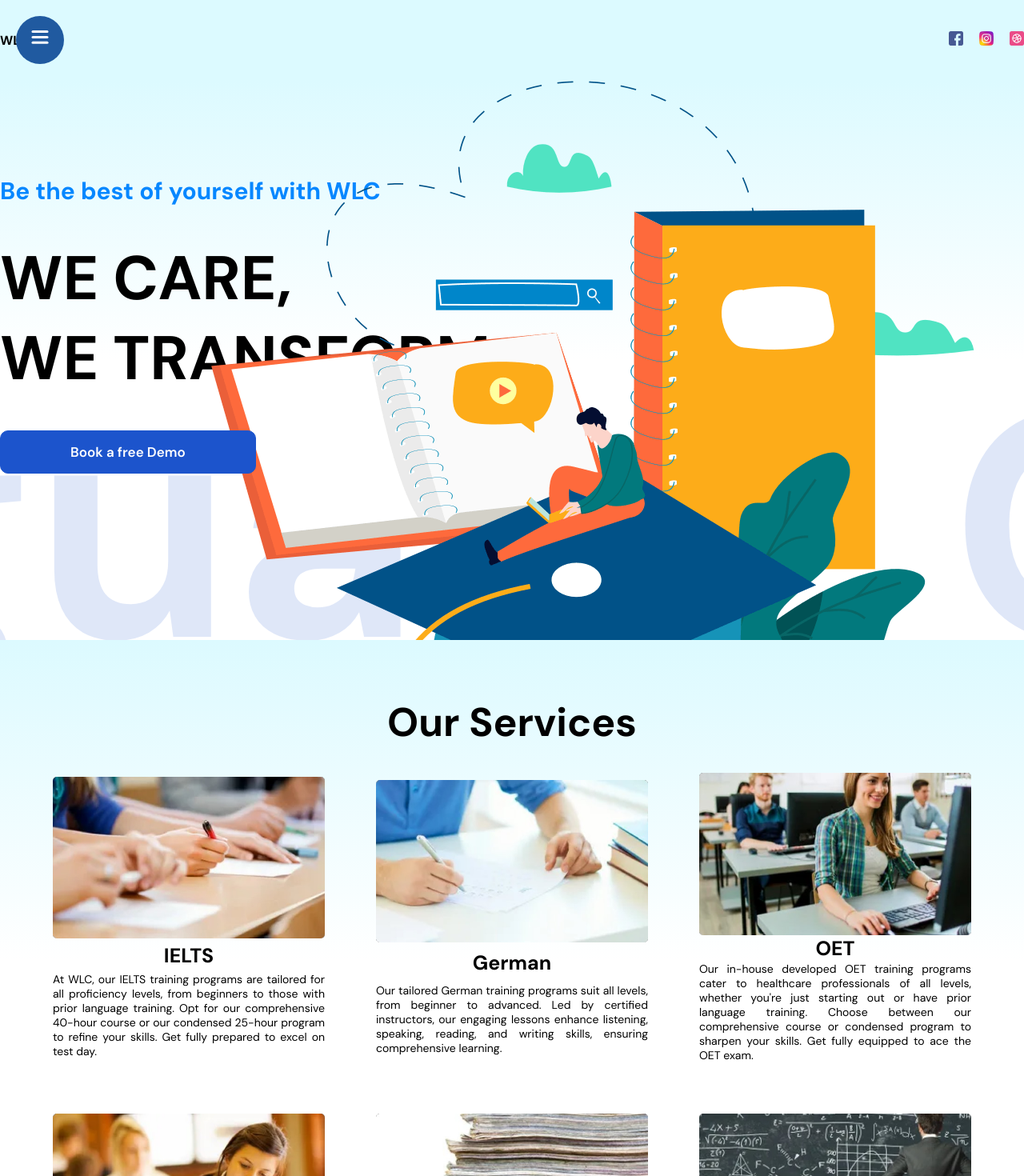
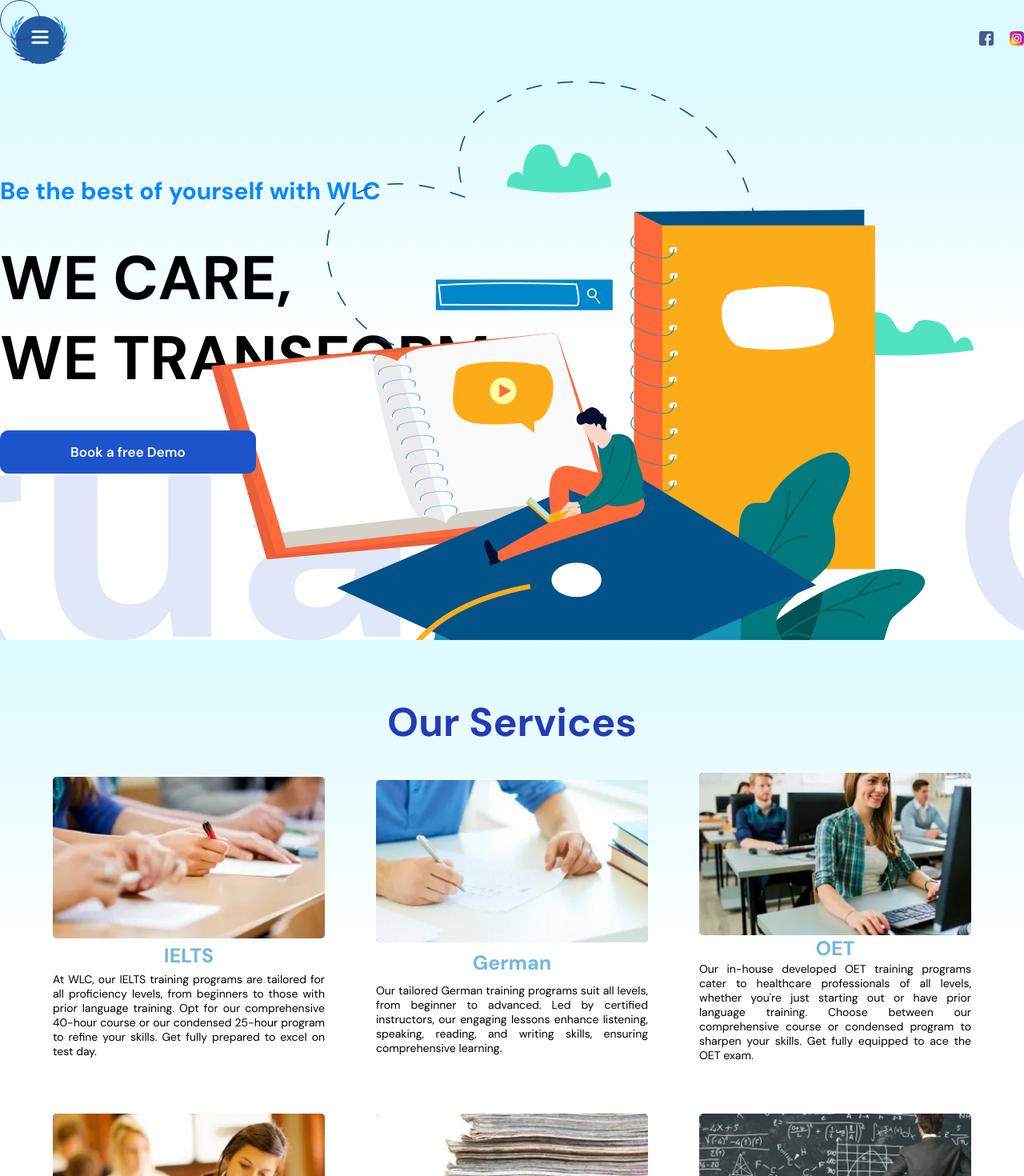
Before and after one commit to Wilfreeda/wlc-static, a React (Vite) app: page / in a window 1280 px wide. Shown: the top 1470 px of the page at 80% size. Built offline with nearby package versions, Linux system fonts and the light colour scheme.

Commit message:
Cursor, Form

```diff
--- a/package.json
+++ b/package.json
@@ -10,6 +10,7 @@
     "preview": "vite preview"
   },
   "dependencies": {
+    "@emailjs/browser": "^4.4.1",
     "framer-motion": "^10.16.4",
     "react": "18.2.0",
     "react-dom": "18.2.0",
--- a/src/App.jsx
+++ b/src/App.jsx
@@ -1,6 +1,7 @@
 import "./app.scss"
 import About from "./components/about/About";
 import Contact from "./components/contact/Contact";
+import Cursor from "./components/cursor/Cursor";
 import Hero from "./components/hero/Hero";
 import Navbar from "./components/navbar/Navbar";
 import Service from "./components/services/service";
@@ -8,6 +9,7 @@ import Service from "./components/services/service";
 const App = () => {
   return (
     <div>
+      <Cursor />
       <section id="Home">
         <Navbar />
         <Hero />
@@ -24,6 +26,8 @@ const App = () => {
       <section id="Contact Us">
         <Contact />
       </section>
+
+
     </div>
   );
 };
--- a/src/components/about/about.scss
+++ b/src/components/about/about.scss
@@ -7,7 +7,7 @@
         left: 0;
         padding-top: 50px;
         text-align: center;
-        color: orange;
+        color: #243BB7;
         font-size: 36px;
 
         .progressBar {
--- a/src/components/contact/Contact.jsx
+++ b/src/components/contact/Contact.jsx
@@ -1,95 +1,8 @@
-// import './contact.scss'
-// import { useRef, useState } from 'react'
-// import { motion, isInView } from 'framer-motion'
-
-
-// const varients = {
-//     initial: {
-//         y: 500,
-//         opacity: 0,
-//     },
-//     animate: {
-//         y: 0,
-//         opacity: 1,
-//         transition: {
-//             duration: 0.5,
-//             staggerChildren: 0.1,
-//         },
-//     },
-// }
-
-// const Contact = () => {
-//     const ref = useRef();
-//     const formRef = useRef();
-//     const [error, setError] = useState(false);
-//     const [success, setSuccess] = useState(false);
-
-//     const isInView = useInView(ref, { margin: "-100px" });
-
-//   return (
-//     <motion.div className='contact' ref={ref} variants={varients} initial="initial" whileInView="animate">
-//       <motion.div className="textContainer" variants={varients}>
-//         <motion.h1 variants={varients}>Contact Us</motion.h1>
-
-//         <motion.div className="item" variants={varients}>
-//             <h2>Mail</h2>
-//             <span>Email Address</span>
-//         </motion.div>
-
-//         <motion.div className="item" variants={varients}>
-//             <h2>Address</h2>
-//             <span>Address</span>
-//         </motion.div>
-
-//         <motion.div className="item" variants={varients}>
-//             <h2>Phone</h2>
-//             <span>0000000000</span>
-//         </motion.div>
-
-//       </motion.div>
-//       <div className="formContainer">
-//         <motion.div className="mailSVG" initial={{opacity: 1}} whileInView={{opacity: 0}} transition={{delay:3, duration: 1}}>
-//             <svg width="450px" height="450px" viewBox="0 0 32.666 32.666">
-//                 <motion.path
-//                     strokeWidth={0.2}
-//                     fill="none"
-//                     initial={{ pathLength: 0 }}
-//                     animate={isInView && { pathLength: 1 }}
-//                     transition={{ duration: 3 }}
-//                     d="M28.189,16.504h-1.666c0-5.437-4.422-9.858-9.856-9.858l-0.001-1.664C23.021,4.979,28.189,10.149,28.189,16.504z
-//                     M16.666,7.856L16.665,9.52c3.853,0,6.983,3.133,6.981,6.983l1.666-0.001C25.312,11.735,21.436,7.856,16.666,7.856z M16.333,0
-//                     C7.326,0,0,7.326,0,16.334c0,9.006,7.326,16.332,16.333,16.332c0.557,0,1.007-0.45,1.007-1.006c0-0.559-0.45-1.01-1.007-1.01
-//                     c-7.896,0-14.318-6.424-14.318-14.316c0-7.896,6.422-14.319,14.318-14.319c7.896,0,14.317,6.424,14.317,14.319
-//                     c0,3.299-1.756,6.568-4.269,7.954c-0.913,0.502-1.903,0.751-2.959,0.761c0.634-0.377,1.183-0.887,1.591-1.529
-//                     c0.08-0.121,0.186-0.228,0.238-0.359c0.328-0.789,0.357-1.684,0.555-2.518c0.243-1.064-4.658-3.143-5.084-1.814
-//                     c-0.154,0.492-0.39,2.048-0.699,2.458c-0.275,0.366-0.953,0.192-1.377-0.168c-1.117-0.952-2.364-2.351-3.458-3.457l0.002-0.001
-//                     c-0.028-0.029-0.062-0.061-0.092-0.092c-0.031-0.029-0.062-0.062-0.093-0.092v0.002c-1.106-1.096-2.506-2.34-3.457-3.459
-//                     c-0.36-0.424-0.534-1.102-0.168-1.377c0.41-0.311,1.966-0.543,2.458-0.699c1.326-0.424-0.75-5.328-1.816-5.084
-//                     c-0.832,0.195-1.727,0.227-2.516,0.553c-0.134,0.057-0.238,0.16-0.359,0.24c-2.799,1.774-3.16,6.082-0.428,9.292
-//                     c1.041,1.228,2.127,2.416,3.245,3.576l-0.006,0.004c0.031,0.031,0.063,0.06,0.095,0.09c0.03,0.031,0.059,0.062,0.088,0.095
-//                     l0.006-0.006c1.16,1.118,2.535,2.765,4.769,4.255c4.703,3.141,8.312,2.264,10.438,1.098c3.67-2.021,5.312-6.338,5.312-9.719
-//                     C32.666,7.326,25.339,0,16.333,0z"
-//                 />
-//           </svg>
-//         </motion.div>
-//         <form action="">
-//             <input type="text" placeholder='Full Name' name="" id="" required/>
-//             <input type="email" placeholder='Email' name="" id="" required/>
-//             <textarea rows={8} placeholder='Message' />
-//             <button>Submit</button>
-//         </form>
-//       </div>
-//     </motion.div>
-//   )
-// }
-
-// export default Contact
-
 
 import { useRef, useState } from "react";
 import "./contact.scss";
 import { motion, useInView } from "framer-motion";
-// import emailjs from "@emailjs/browser";
+import emailjs from "@emailjs/browser";
 
 const variants = {
   initial: {
@@ -109,6 +22,7 @@ const variants = {
 const Contact = () => {
   const ref = useRef();
   const formRef = useRef();
+
   const [error, setError] = useState(false);
   const [success, setSuccess] = useState(false);
 
@@ -117,21 +31,21 @@ const Contact = () => {
   const sendEmail = (e) => {
     e.preventDefault();
 
-    // emailjs
-    //   .sendForm(
-    //     "service_94y20xo",
-    //     "template_v10u2oh",
-    //     formRef.current,
-    //     "pX_2hasGmGcuvjXIW"
-    //   )
-    //   .then(
-    //     (result) => {
-    //       setSuccess(true)
-    //     },
-    //     (error) => {
-    //       setError(true);
-    //     }
-    //   );
+    emailjs
+      .sendForm(
+        "service_wucrrbp",
+        "template_6bi06uy",
+        formRef.current,
+        "X17SS6AJHaEo33F11"
+      )
+      .then(
+        (result) => {
+          setSuccess(true)
+        },
+        (error) => {
+          setError(true);
+        }
+      );
   };
 
   return (
--- a/src/components/contact/contact.scss
+++ b/src/components/contact/contact.scss
@@ -37,6 +37,7 @@
             stroke: #205aa0;
             position: absolute;
             margin: auto;
+            z-index: -1;
         }
 
         form {
--- /dev/null
+++ b/src/components/cursor/Cursor.jsx
@@ -0,0 +1,29 @@
+import { useEffect, useState } from 'react'
+import { motion } from 'framer-motion'
+import './cursor.scss'
+
+const Cursor = () => {
+
+    const [ postion, setPostion ] = useState({ x: 0, y: 0 })
+
+    useEffect( () => {
+        const mouseMove = (e) => {
+            setPostion({ x: e.clientX, y: e.clientY })
+        }
+
+        window.addEventListener("mousemove", mouseMove)
+
+        return () => {
+            window.removeEventListener("mousemove", mouseMove)
+        }
+    }, [])
+
+
+    return (
+        <motion.div className='cursor' animate={{x:postion.x, y:postion.y}}>
+
+        </motion.div>
+    )
+}
+
+export default Cursor
--- /dev/null
+++ b/src/components/cursor/cursor.scss
@@ -0,0 +1,8 @@
+.cursor {
+    width: 50px;
+    height: 50px;
+    border-radius: 50%;
+    border: 1px solid #243BB7;
+    position: fixed;
+    z-index: 999;
+}
--- a/src/components/hero/Hero.jsx
+++ b/src/components/hero/Hero.jsx
@@ -51,7 +51,9 @@ const Hero = () => {
                 <motion.h2 variants={textVariants}>Be the best of yourself with WLC</motion.h2>
                 <motion.h1 variants={textVariants}>WE CARE,<br /> WE TRANSFORM</motion.h1>
                 <motion.div className="buttons" variants={textVariants}>
-                    <motion.button variants={textVariants}>Book a free Demo</motion.button>
+                    <a href="#Contact Us">
+                        <motion.button variants={textVariants}>Book a free Demo</motion.button>
+                    </a>
                 </motion.div>
                 <motion.img src="/scroll.png" alt="" variants={textVariants} animate="scrollButton" />
             </motion.div>
--- a/src/components/navbar/Navbar.jsx
+++ b/src/components/navbar/Navbar.jsx
@@ -13,12 +13,12 @@ const Navbar = () => {
             animate={{opacity:1, scale:1}}
             transition={{duration: 0.5 }}
         >
-            WLC
+            <img src="/logo.png" alt="" />
         </motion.span>
         <div className="socials">
-            <a href="https://www.facebook.com/"><img src="/facebook.png" alt="facebook" /></a>
-            <a href="https://www.facebook.com/"><img src="/instagram.png" alt="instagram" /></a>
-            <a href="https://www.facebook.com/"><img src="/dribbble.png" alt="dribble" /></a>
+            <a href="https://www.facebook.com/mentoringatWLC/"><img src="/facebook.png" alt="facebook" /></a>
+            <a href="https://www.instagram.com/wlcgram.official_?utm_source=ig_web_button_share_sheet&igsh=ZDNlZDc0MzIxNw=="><img src="/instagram.png" alt="instagram" /></a>
+            {/* <a href="https://www.facebook.com/"><img src="/dribbble.png" alt="dribble" /></a> */}
             {/* <a href="https://www.facebook.com/"><img src="/facebook.png" alt="facebook" /></a> */}
         </div>
       </div>
--- a/src/components/navbar/navbar.scss
+++ b/src/components/navbar/navbar.scss
@@ -13,6 +13,10 @@
 
         span {
             font-weight: bold;
+
+            img {
+                width: 96px;
+            }
         }
 
         .socials {
--- a/src/components/services/service.scss
+++ b/src/components/services/service.scss
@@ -23,6 +23,7 @@
             h1 {
                 font-size: 50px;
                 font-weight: 100;
+                color: #243BB7;
             }
         }
     }
@@ -54,6 +55,7 @@
             h2 {
                 text-align: center;
                 font-size: 25px;
+                color: #71B6E4;
             }
 
             p {
```
Also changed, not shown: public/logo.png (added), 1 other file (tests, documents, lock files or other folders).
